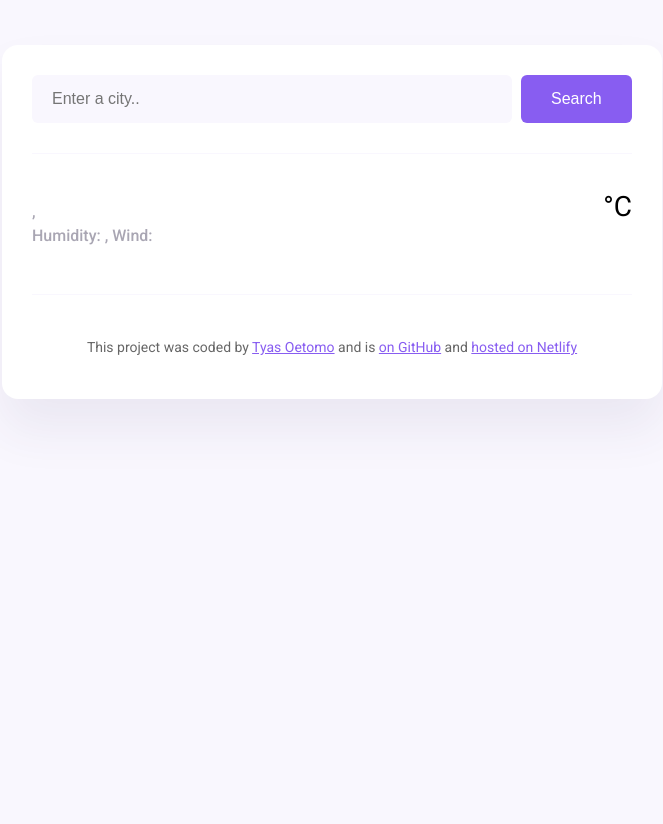
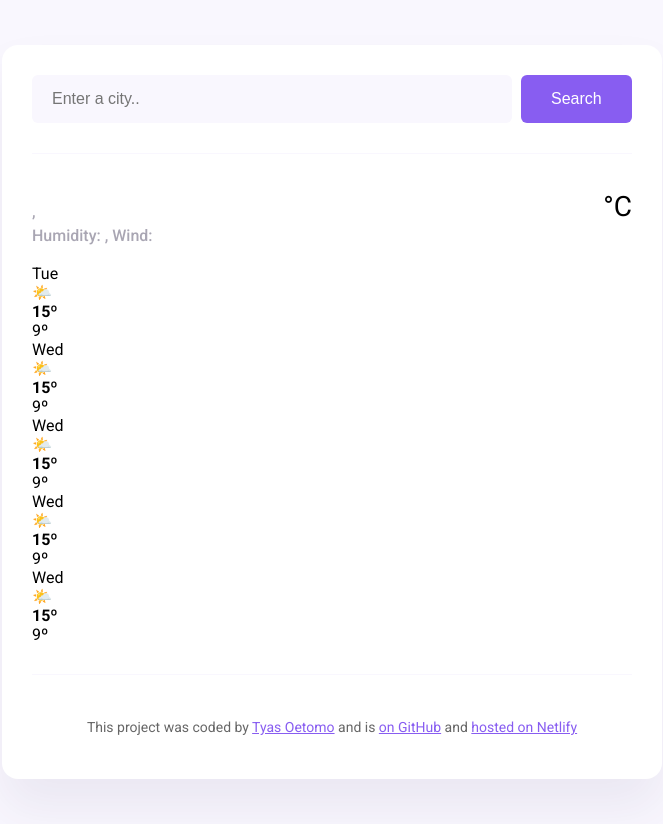
Before and after one commit to TyasOetomo/PlusFinalProject-Weather-Forecast, a website: page index.html in a window 1280 px wide. Shown: the whole page, without its empty margins (308-971 px from the left). Before the commit the page ends 800 px from the top, so only its background shows below. Drawn offline with nearby package versions, Linux system fonts and the light colour scheme.

Commit message:
Update index.html

```diff
--- a/index.html
+++ b/index.html
@@ -45,6 +45,58 @@
             <div class="weather-app-unit">°C</div>
           </div>
         </div>
+        <div class="weather-forecast">
+            <div class="weather-forecast-day">
+              <div class="weather-forecast-date">Tue</div>
+              <div class="weather-forecast-icon">🌤️</div>
+              <div class="weather-forecast-temperatures">
+                <div class="weather-forecast-temperature">
+                  <strong>15º</strong>
+                </div>
+                <div class="weather-forecast-temperature">9º</div>
+              </div>
+            </div>
+            <div class="weather-forecast-day">
+              <div class="weather-forecast-date">Wed</div>
+              <div class="weather-forecast-icon">🌤️</div>
+              <div class="weather-forecast-temperatures">
+                <div class="weather-forecast-temperature">
+                  <strong>15º</strong>
+                </div>
+                <div class="weather-forecast-temperature">9º</div>
+              </div>
+            </div>
+            <div class="weather-forecast-day">
+              <div class="weather-forecast-date">Wed</div>
+              <div class="weather-forecast-icon">🌤️</div>
+              <div class="weather-forecast-temperatures">
+                <div class="weather-forecast-temperature">
+                  <strong>15º</strong>
+                </div>
+                <div class="weather-forecast-temperature">9º</div>
+              </div>
+            </div>
+            <div class="weather-forecast-day">
+              <div class="weather-forecast-date">Wed</div>
+              <div class="weather-forecast-icon">🌤️</div>
+              <div class="weather-forecast-temperatures">
+                <div class="weather-forecast-temperature">
+                  <strong>15º</strong>
+                </div>
+                <div class="weather-forecast-temperature">9º</div>
+              </div>
+            </div>
+            <div class="weather-forecast-day">
+              <div class="weather-forecast-date">Wed</div>
+              <div class="weather-forecast-icon">🌤️</div>
+              <div class="weather-forecast-temperatures">
+                <div class="weather-forecast-temperature">
+                  <strong>15º</strong>
+                </div>
+                <div class="weather-forecast-temperature">9º</div>
+              </div>
+            </div>
+          </div>
       </main>
       <footer>
         <p>
```
